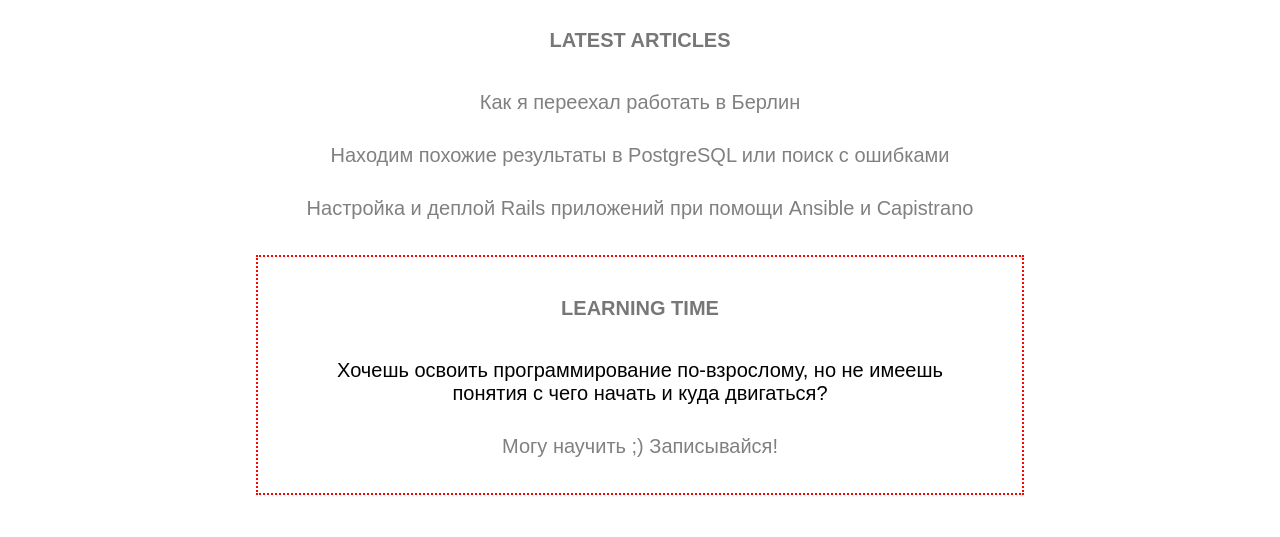
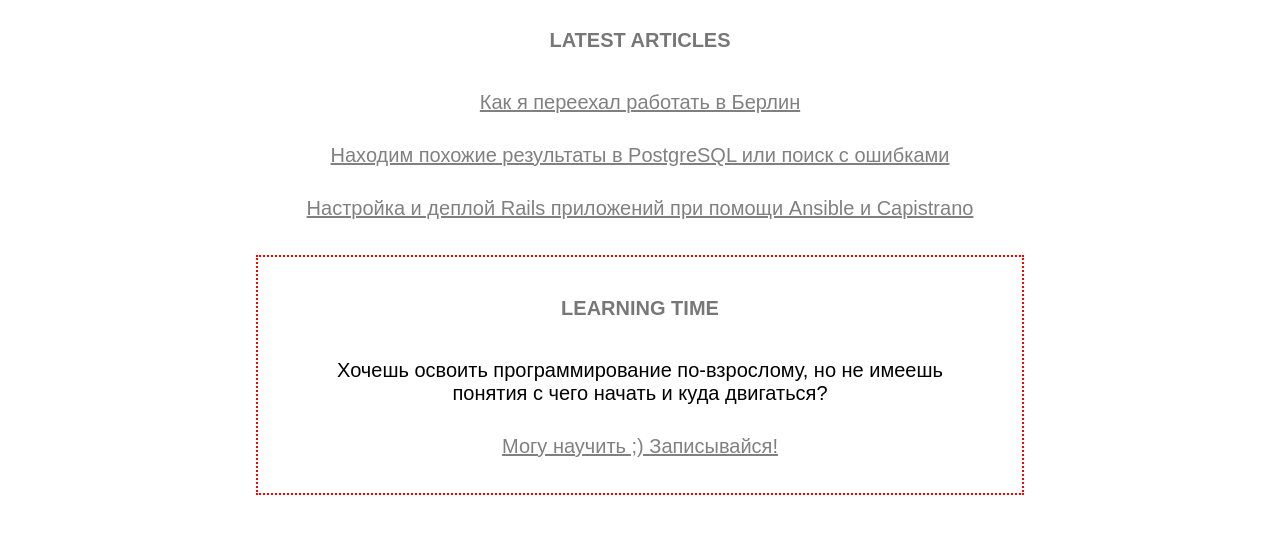
Before and after one commit to davetoxa/davetoxa.github.com, a Jekyll site: the page built from index.html, in a window 1280 px wide. Shown: the part 911-1448 px from the top of the page. Built offline with Jekyll 4.4.1, drawn with Linux system fonts in a browser that asks for light colours; nearby versions of some CDN libraries; Markdown is read by kramdown in place of the engine named in the settings.

Commit message:
Underline links

```diff
--- a/css/main.css
+++ b/css/main.css
@@ -126,11 +126,9 @@ a.mkdev {
 
 .section a {
 	color: grey;
-	text-decoration: none;
 }
 .section a:hover {
 	color: blue;
-	text-decoration: none;
 }
 
 .learn {
```
